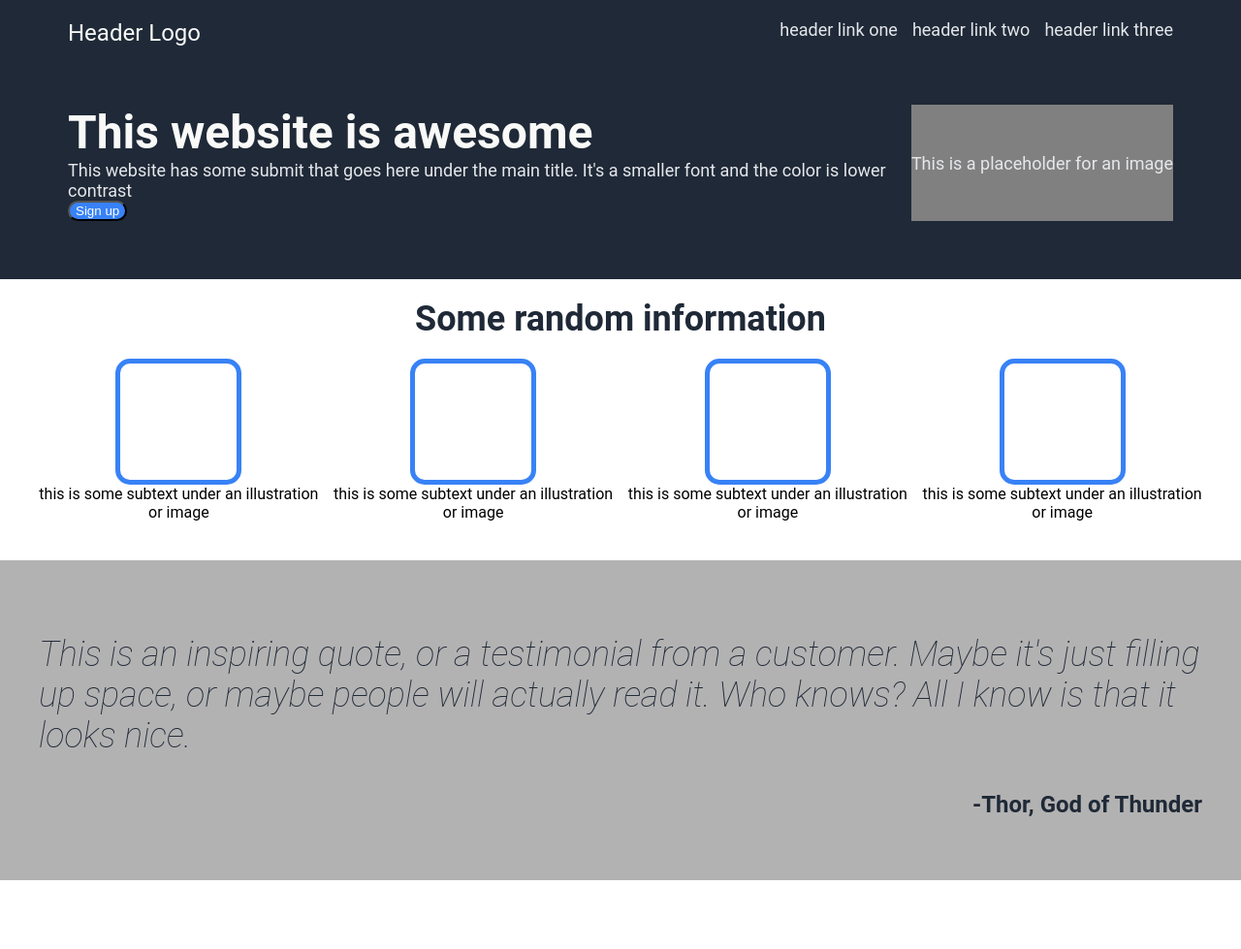
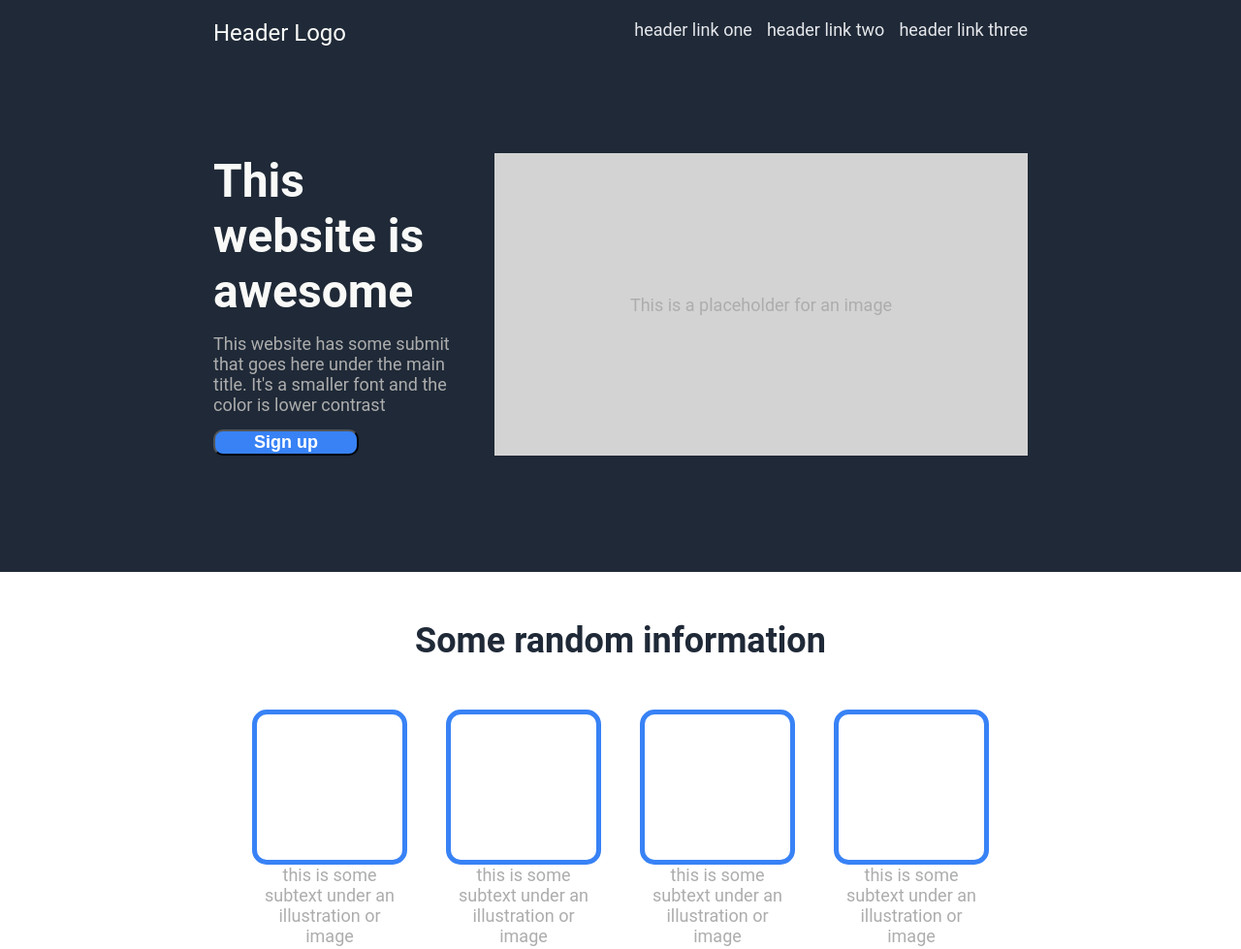
Before and after one commit to Santi-Aven/Landing_page, a plain HTML site: page index.html in a window 1280 px wide. Shown: the top 979 px of the page at 97% size. Before the commit the page ends 908 px from the top, so only its background shows below. Drawn offline with Linux system fonts and the light colour scheme.

Commit message:
Finishing the landing page (correcting styles)

```diff
--- a/index.html
+++ b/index.html
@@ -17,9 +17,9 @@
             </div>
         </div>
         <div class="bottom_header">
-            <div>
+            <div class="header_texts">
                 <div class="main_text">This website is awesome</div>
-                <div class="secondary_text">
+                <div style="flex: 0 1 auto;" class="secondary_text">
                     This website has some submit that goes here under
                     the main title. It's a smaller font and the color
                     is lower contrast
@@ -32,42 +32,42 @@
         </div>
     </div>
     <div class="content paddings">
-        <div style="color: #1f2937; font-size: 36px; font-weight: bolder;">
+        <div style="color: #1f2937; font-size: 36px; font-weight: bolder; padding-top: 50px;">
             Some random information
         </div>
         <div class="squares_container">
             <div class="square_inf">
                 <div class="square"></div>
-                <div style="text-align: center;">
+                <div class="information secondary_text">
                     this is some subtext under an
                     illustration or image
                 </div>
             </div>
             <div class="square_inf">
                 <div class="square"></div>
-                <div style="text-align: center;">
+                <div class="information secondary_text">
                     this is some subtext under an
                     illustration or image
                 </div>
             </div>
             <div class="square_inf">
                 <div class="square"></div>
-                <div style="text-align: center;">
+                <div class="information secondary_text">
                     this is some subtext under an
                     illustration or image
                 </div>
             </div>
             <div class="square_inf">
                 <div class="square"></div>
-                <div style="text-align: center;">
+                <div class="information secondary_text">
                     this is some subtext under an
                     illustration or image
                 </div>
             </div>
         </div>
     </div>
-    <div class="quote">
-        <p>
+    <div class="quote paddings">
+        <p class="quote_text">
             This is an inspiring quote, or a testimonial from
             a customer. Maybe it's just filling up space, or
             maybe people will actually read it. Who knows?
@@ -75,5 +75,17 @@
         </p>
         <p class="signature">-Thor, God of Thunder</p>
     </div>
+    <div class="call_to_action">
+        <div class="call_to_inf">
+            <div style="font-size: 24px; color:#f9faf8; font-weight: bolder;">Call to action! It's time!</div>
+            <div class="secondary_text">
+                Sign up for our product by clicking that button right over there!
+            </div>
+        </div>
+        <button class="call-button">Sign up</button>
+    </div>
+    <footer class="secondary_text">
+        Copyright C The Odin Project 2024
+    </footer>
 </body>
 </html>
--- a/styles.css
+++ b/styles.css
@@ -1,12 +1,14 @@
 body {
     font-family: 'roboto', sans-serif;
     margin: 0;
+    display: flex;
+    flex-direction: column;
 }
 
 .paddings{
-    padding-right: 50px;
-    padding-left: 50px;
-    padding-bottom: 40px;
+    padding-right: 200px;
+    padding-left: 200px;
+    padding-bottom: 100px;
 }
 
 
@@ -38,6 +40,7 @@ a {
 
 .bottom_header{
     margin: 20px;
+    padding-top: 50px;
     display: flex;
     justify-content: space-between;
     gap: 20px;
@@ -47,28 +50,37 @@ a {
     font-size: 48px;
     color: #f9faf8;
     font-weight:bolder;
+    flex: 0 1 auto;
 }
 
 .secondary_text{
-    color: #e5e7eb;
+    color: #adadad;
     font-size: 18px;
 }
 
 .header-button{
-    background-color: #3882f6;
-    text-align: center;
-    color: white;
-    border-radius: 15px;
+    flex: 1 0 auto;
+    max-height: 50px;
+    width: 150px;
+    padding: 1px 20px 1px 20px;
+}
 
+
+.header_texts{
+    display: flex;
+    flex-direction: column;
+    gap: 15px;
+    align-items: start;
+    flex: 0 1 auto;
 }
 
 .placeholder{
-    background-color: grey;
-    flex: 1 0 auto;
+    background-color: rgb(211, 211, 211);
     display: flex;
     text-align: center;
-    min-width: 200px;
-    flex: 0 0 auto;
+    min-width: 550px;
+    min-height: 250px;
+    flex: 1 0 auto;
     align-items: center;
     justify-content: center;
 }
@@ -78,16 +90,14 @@ a {
     flex-direction: column;
     align-items: center;
     justify-content: center;
-    padding: 20px;
 }
 
 .squares_container{
-    flex-grow: 1;
     display: flex;
     justify-content: center;
     align-items: center;
-    gap: 15px;
-    padding: 20px;
+    padding-top: 50px;
+    gap: 40px;
 }
 
 .square_inf{
@@ -97,22 +107,40 @@ a {
     justify-content: center;
 }
 
+
+.information{
+    flex: 0 1 auto;
+    text-align: center;
+    max-width: 150px;
+}
+
+
 .square{
     border-radius: 15px;
-    flex: 1 0 auto;
+    flex: 0 1 auto;
     border: 5px solid #3882f6;
-    height: 120px;
-    width: 120px;
+    height: 150px;
+    width: 150px;
 }
 
 .quote{
-    padding: 40px;
     background-color: rgb(179, 178, 178);
+    display: flex;
+    flex-direction: column;
+    justify-content: center;
+    padding-top: 100px;
+    padding-left: 250px;
+    padding-right: 250px;
+}
+
+.quote_text{
     font-size: 36px;
     font-style: italic;
     font-weight: lighter;
     color: #1f2937;
+    flex: 1 1 auto;
 }
+
 
 .signature{
     font-weight: bold;
@@ -120,3 +148,43 @@ a {
     font-style: normal;
     font-size: 24px;
 }
+
+.call_to_action{
+    background-color: #3882f6;
+    margin: 75px 175px 75px 175px;
+    padding: 40px 70px 40px 70px;
+    display: flex;
+    justify-content: space-between;
+    align-items: center;
+    border-radius: 8px;
+    flex-grow: 0;
+    min-height: 80px;
+}
+
+.call_to_inf{
+    flex: 1 0 auto;
+}
+
+.call-button{
+    flex: 1 0 auto;
+    max-width: 150px;
+    padding: 10px;
+    border: white solid 3px;
+}
+
+
+button{
+    background-color: #3882f6;
+    text-align: center;
+    color: white;
+    font-weight: bolder;
+    font-size: large;
+    border-radius: 10px;
+}
+
+
+footer{
+    text-align: center;
+    background-color: #1f2937;
+    padding: 50px;
+}
```
